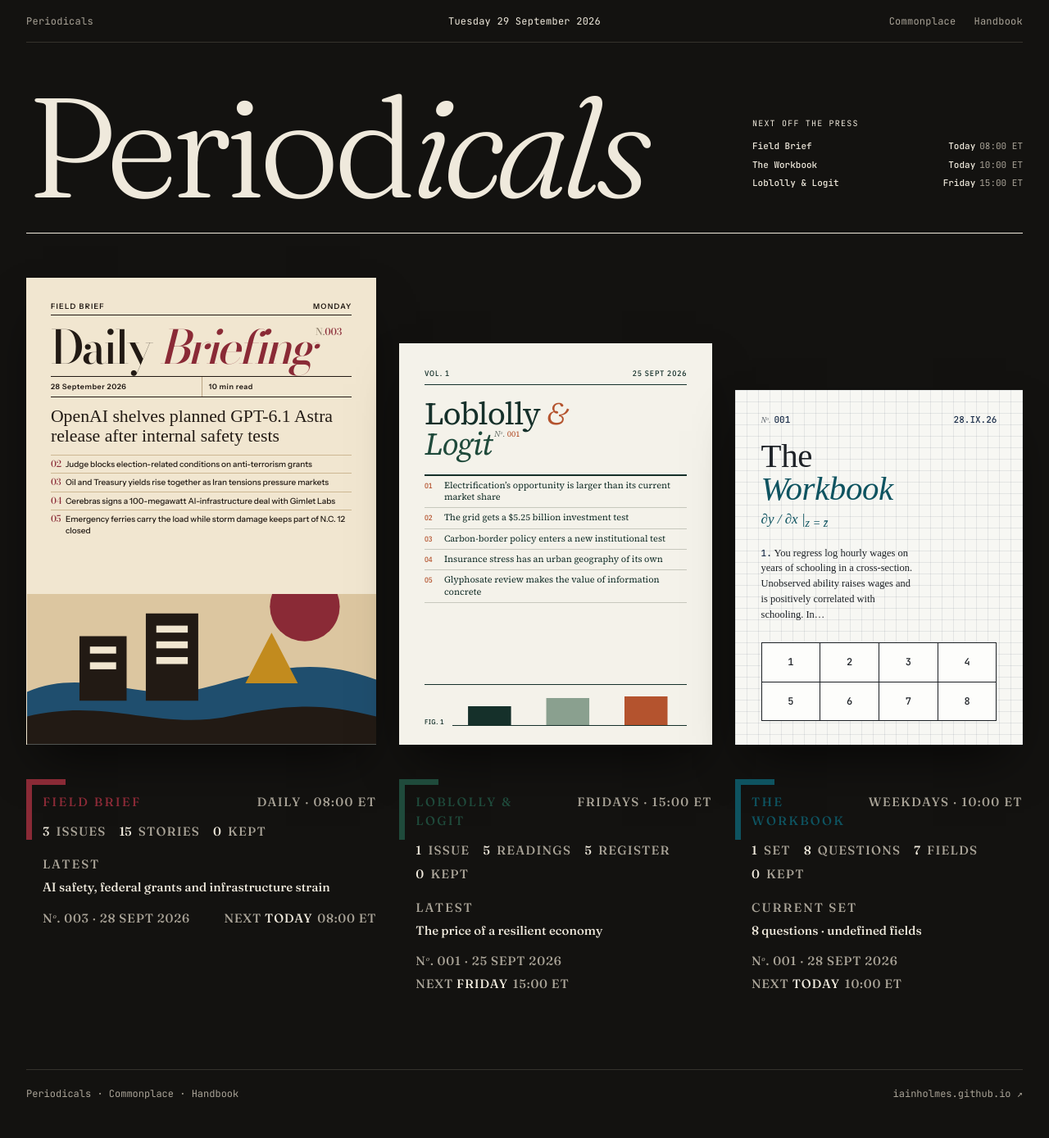
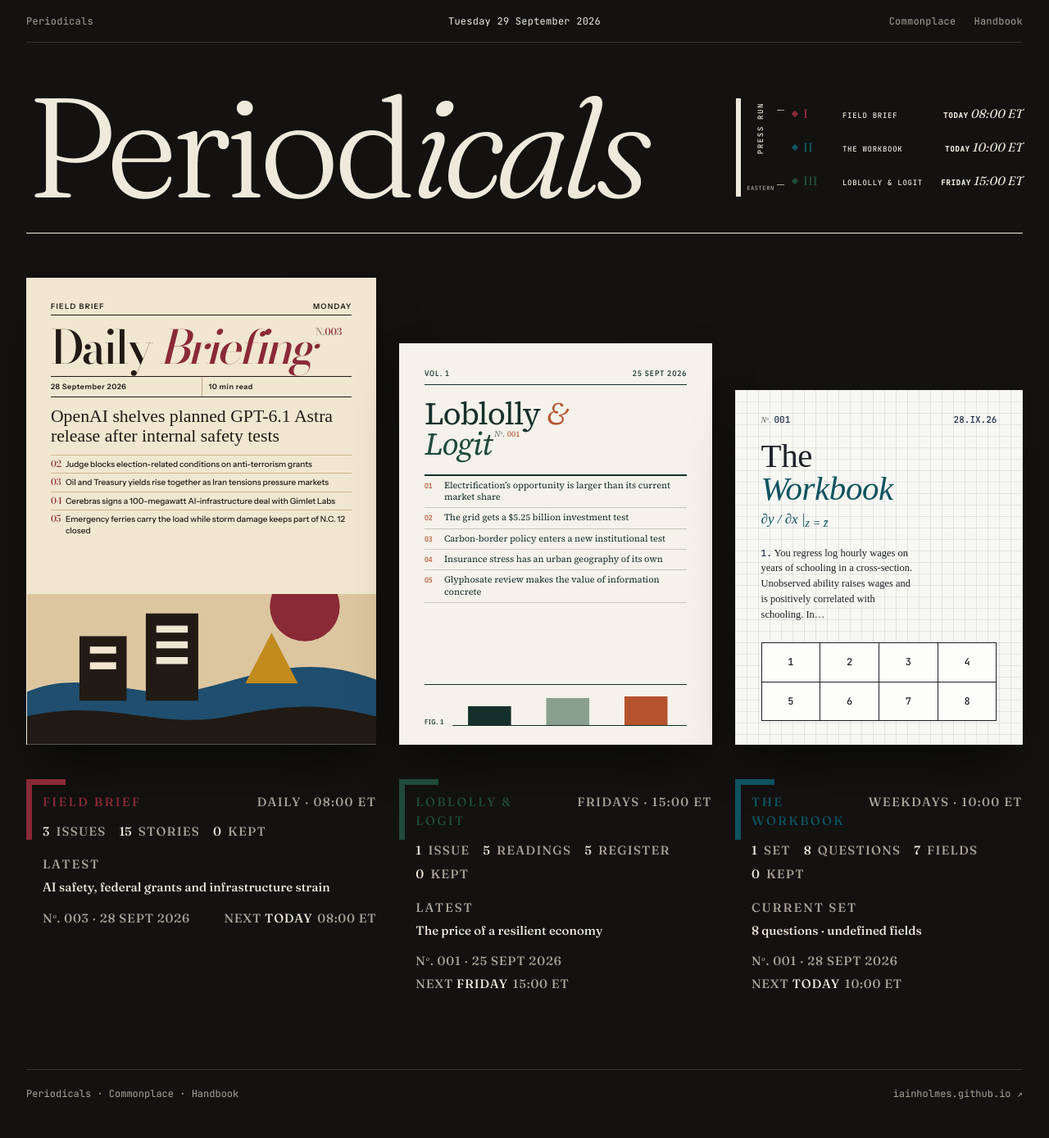
Before and after one commit to iainholmes/iainholmes.github.io, a Jekyll site: the page personal-updates/index.html, which Jekyll copies as it is, in a window 1280 px wide. Shown: the whole page at 82% size. Built offline with Jekyll 4.4.1, drawn with Linux system fonts in a browser that asks for light colours; some web fonts are replaced.

Commit message:
Recompose Periodicals press-run header

```diff
--- a/personal-updates/index.html
+++ b/personal-updates/index.html
@@ -162,7 +162,22 @@ a{color:inherit}
 @media(max-width:760px){.press-notes{grid-template-columns:repeat(3,78%);margin-right:-16px;padding-right:16px;gap:20px}.note-head{align-items:flex-start;flex-direction:column;gap:5px}.issue-line{display:block}.issue-line>span{display:block;margin-top:4px;text-align:left!important}}
 
 /* House apparatus: publishing rhythm and metrics without a table. */
-.mast{display:grid!important;grid-template-columns:minmax(0,1fr) minmax(250px,330px)!important;gap:clamp(42px,7vw,96px)!important;align-items:end!important}.press-clock{padding:0 0 12px;font-family:var(--mono);color:var(--bone-dim)}.press-clock .pc-k{display:block;margin-bottom:12px;font-size:10px;letter-spacing:.12em;text-transform:uppercase;color:var(--bone)}.press-clock p{display:grid;grid-template-columns:1fr auto;gap:18px;margin:6px 0;font-size:11px;line-height:1.5}.press-clock p>b{font-weight:500;color:var(--bone)}.press-clock [data-next-clock] b{font-weight:500;color:var(--bone);margin-right:.45em}@media(max-width:1000px){.mast{grid-template-columns:1fr!important}.press-clock{max-width:420px}}@media(max-width:600px){.press-clock{display:none}}
+.mast{display:grid!important;grid-template-columns:minmax(0,1fr) minmax(270px,350px)!important;gap:clamp(42px,7vw,96px)!important;align-items:end!important}
+.press-clock{display:grid;grid-template-columns:54px 1fr;gap:18px;align-items:stretch;padding:0 0 10px;color:var(--bone-dim)}
+.press-clock .pc-k{position:relative;display:flex;flex-direction:column;justify-content:space-between;align-items:center;padding:5px 0 7px;border-left:6px solid var(--bone);border-right:1px solid var(--hair)}
+.press-clock .pc-k::before,.press-clock .pc-k::after{content:"";position:absolute;right:-5px;width:9px;height:1px;background:var(--bone-dim)}.press-clock .pc-k::before{top:14px}.press-clock .pc-k::after{bottom:14px}
+.press-clock .pc-k span{writing-mode:vertical-rl;transform:rotate(180deg);font:500 9px/1 var(--mono);letter-spacing:.18em;text-transform:uppercase;color:var(--bone)}
+.press-clock .pc-k small{font:500 7px/1 var(--mono);letter-spacing:.08em;text-transform:uppercase;color:var(--bone-dim)}
+.pc-seq{display:grid;gap:4px}
+.press-clock p{position:relative;display:grid;grid-template-columns:38px minmax(0,1fr);gap:10px;align-items:center;margin:0;padding:7px 0 7px 10px}
+.press-clock p::before{content:"";position:absolute;left:0;top:50%;width:6px;height:6px;background:var(--pc);transform:translate(-3px,-50%) rotate(45deg)}
+.press-clock p i{font:italic 400 22px/.9 var(--serif);color:var(--pc)}
+.press-clock p>span{display:grid;grid-template-columns:1fr auto;gap:12px;align-items:baseline}
+.press-clock p b{font:500 9px/1.25 var(--mono);letter-spacing:.08em;text-transform:uppercase;color:var(--bone)}
+.press-clock p em{font:400 15px/1.15 var(--serif);font-style:italic;color:var(--bone);white-space:nowrap}
+.press-clock [data-next-clock] b{font-weight:600;color:var(--bone);margin-right:.35em}
+@media(max-width:1000px){.mast{grid-template-columns:1fr!important}.press-clock{max-width:460px}}
+@media(max-width:600px){.press-clock{display:none}}
 </style>
 </head>
 <body>
@@ -184,10 +199,12 @@ Handbook: /personal-updates/handbook/ (documentation, not a publication, no spin
   <header class="mast">
     <h1>Period<i>icals</i></h1>
     <aside class="press-clock" aria-label="Publishing schedule">
-      <span class="pc-k">Next off the press</span>
-      <p><b>Field Brief</b><span data-next-clock="fb"></span></p>
-      <p><b>The Workbook</b><span data-next-clock="cp"></span></p>
-      <p><b>Loblolly &amp; Logit</b><span data-next-clock="sp"></span></p>
+      <div class="pc-k"><span>Press Run</span><small>Eastern</small></div>
+      <div class="pc-seq">
+        <p style="--pc:var(--fb)"><i>I</i><span><b>Field Brief</b><em data-next-clock="fb"></em></span></p>
+        <p style="--pc:var(--cp-teal)"><i>II</i><span><b>The Workbook</b><em data-next-clock="cp"></em></span></p>
+        <p style="--pc:var(--sp)"><i>III</i><span><b>Loblolly &amp; Logit</b><em data-next-clock="sp"></em></span></p>
+      </div>
     </aside>
   </header>
 
```
